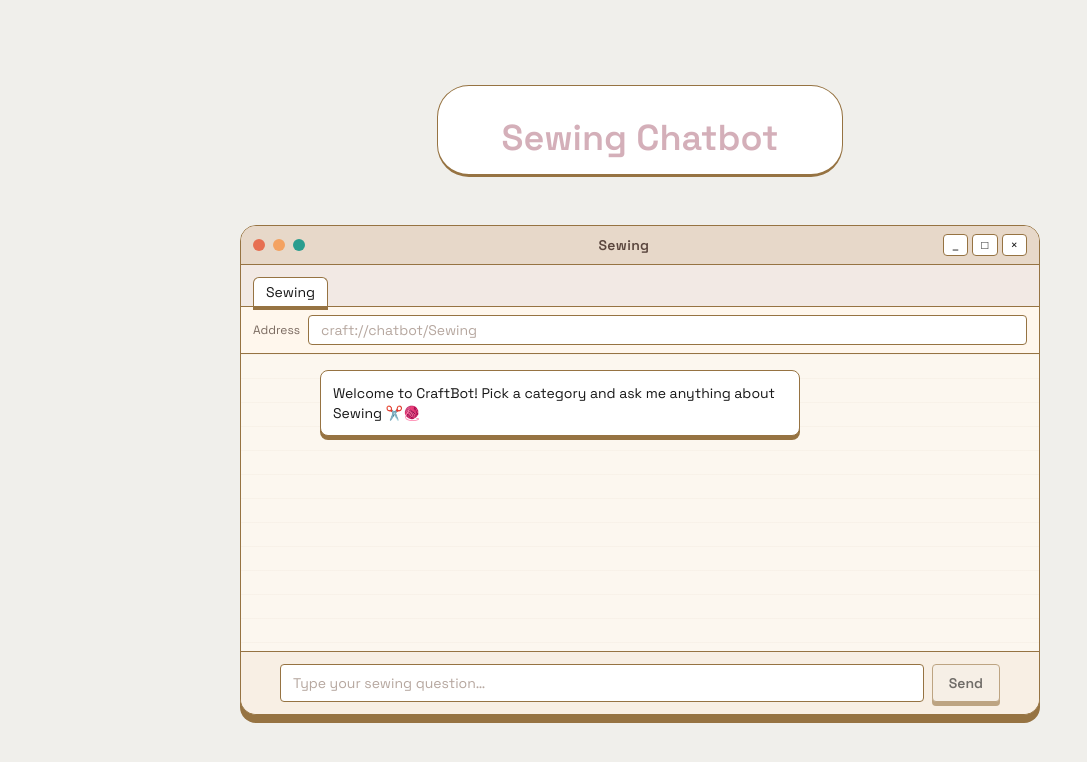
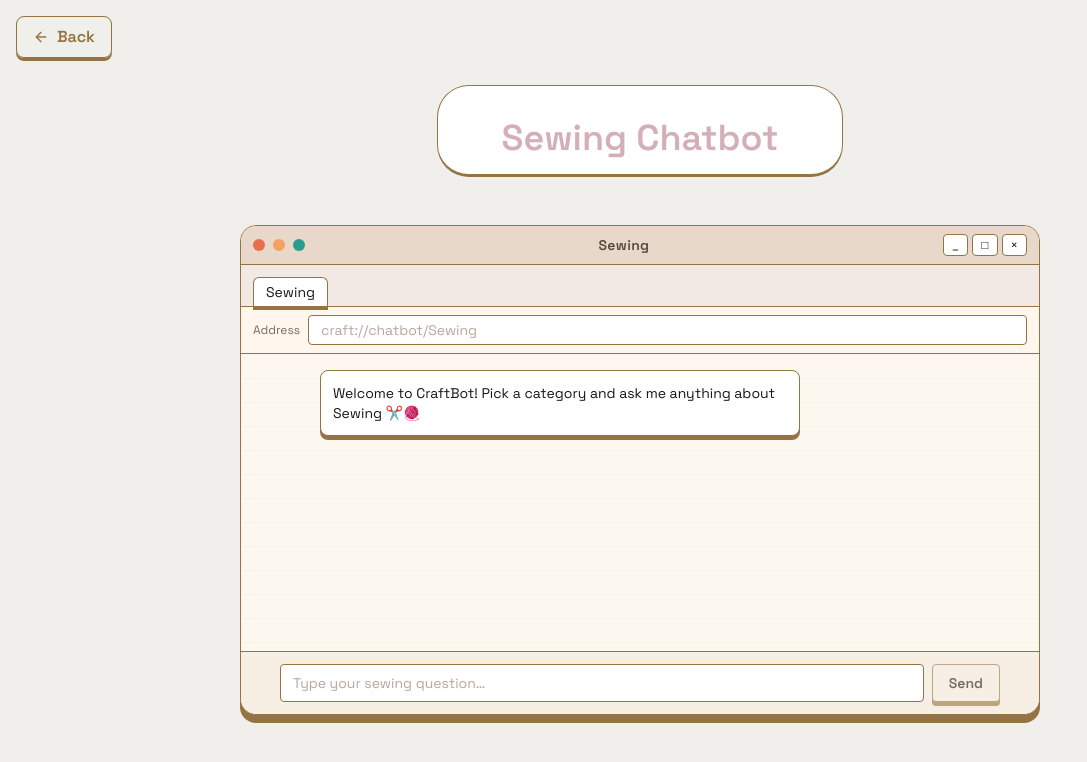
Before and after one commit to natalie-lim/craft-chatbot, a Next.js app: page /sewingChatbot in a window 1280 px wide. Shown: the top 762 px of the page, without its empty margins (0-1087 px from the left). Built offline with nearby package versions, Linux system fonts and the light colour scheme.

Commit message:
back button

```diff
--- a/src/app/Chatbot.jsx
+++ b/src/app/Chatbot.jsx
@@ -3,13 +3,15 @@
 import React, { useState } from "react";
 import { Space_Grotesk } from "next/font/google";
 import TypingText from "./TypingText";
+import { ArrowLeft } from "lucide-react";
+
 
 const spaceGrotesk = Space_Grotesk({
   subsets: ["latin"],
   weight: ["400", "600"],
 });
 
-export default function Chatbot({ category = "none", textColor }) {
+export default function Chatbot({ category = "none", textColor, bgColor }) {
   const [question, setQuestion] = useState("");
   const [isLoading, setIsLoading] = useState(false);
   const [messages, setMessages] = useState([
@@ -33,8 +35,7 @@ export default function Chatbot({ category = "none", textColor }) {
           (for example, questions about crafting materials, gauge, patterns,
           techniques, or tools), then provide a helpful answer.
           If it is clearly unrelated to ${category}, then reply:
-          "I am not a chatbot for that subject."`
-
+          "I am not a chatbot for that subject."`,
         }),
       });
       const data = await res.json();
@@ -65,6 +66,17 @@ export default function Chatbot({ category = "none", textColor }) {
     <div
       className={`${spaceGrotesk.className} bg-[#f0efeb] min-h-screen w-full flex flex-col items-center justify-center`}
     >
+    <button
+      onClick={() => router.push("/choosePage")}
+      className="absolute top-4 left-4 flex items-center gap-2 px-4 py-2
+                 rounded-lg border border-[#967342] bg-[#f0efeb]/70
+                 text-[#967342] font-semibold shadow-[0_3px_0_0_#967342]
+                 hover:bg-[#f0efeb]/90 hover:translate-y-[1px] transition"
+    >
+      <ArrowLeft className="h-4 w-4" />
+      Back
+    </button>
+
       <div className="rounded-4xl bg-white px-16 border-b-3 border-1 border-[#967342] flex flex-row space-x-8 items-center justify-center p-4">
         <TypingText
           textColor={textColor}
@@ -128,7 +140,9 @@ export default function Chatbot({ category = "none", textColor }) {
             {messages.map((m, i) =>
               m.role === "user" ? (
                 <div key={i} className="flex justify-end">
-                  <div className="max-w-[75%] p-3 border border-[#967342] rounded-lg bg-[#e6f7ff] text-sm shadow-[0_4px_0_0_#967342]">
+                  <div
+                    className={`max-w-[75%] p-3 border border-[#967342] rounded-lg ${bgColor} bg-opacity-30 text-sm shadow-[0_4px_0_0_#967342]`}
+                  >
                     {m.text}
                   </div>
                 </div>
--- a/src/app/knittingChatbot/page.jsx
+++ b/src/app/knittingChatbot/page.jsx
@@ -20,7 +20,7 @@ export default function KnittingChatbot() {
     <div
       className={`${spaceGrotesk.className} bg-[#f0efeb] min-h-screen w-full`}
     >
-      <Chatbot category="Knitting" textColor="text-[#cfbaf0]" />
+      <Chatbot category="Knitting" textColor="text-[#cfbaf0]" bgColor="bg-[#cfbaf0]" />
     </div>
   );
 }
--- a/src/app/sewingChatbot/page.jsx
+++ b/src/app/sewingChatbot/page.jsx
@@ -15,7 +15,7 @@ export default function SewingChatbot() {
 
   return (
     <div className={`${spaceGrotesk.className} bg-[#f0efeb] min-h-screen w-full`}>
-        <Chatbot category="Sewing" textColor="text-[#d4afb9]"/>
+        <Chatbot category="Sewing" textColor="text-[#d4afb9]" bgColor="bg-[#d4afb9"/>
     </div>
   );
 }
```
